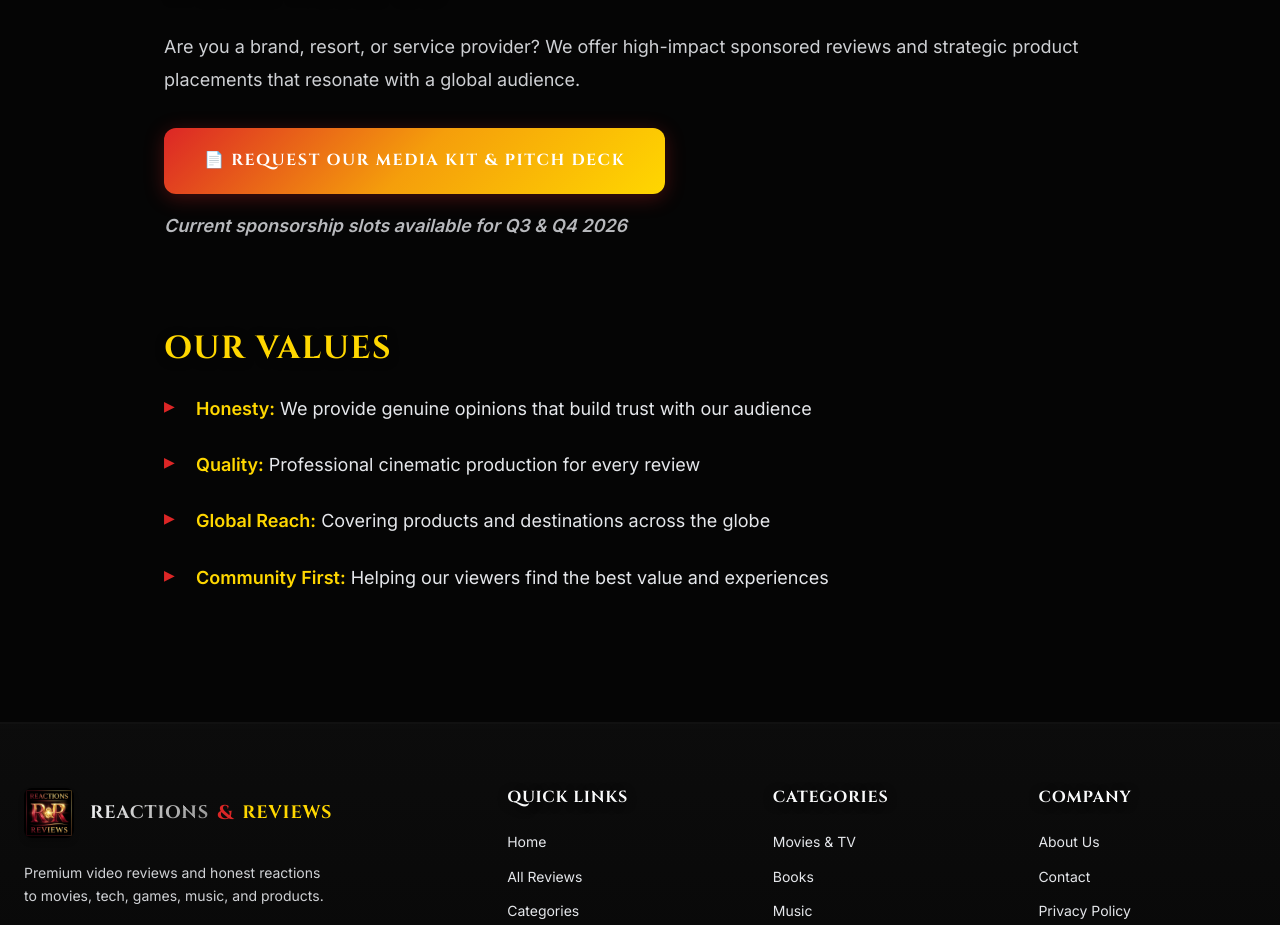
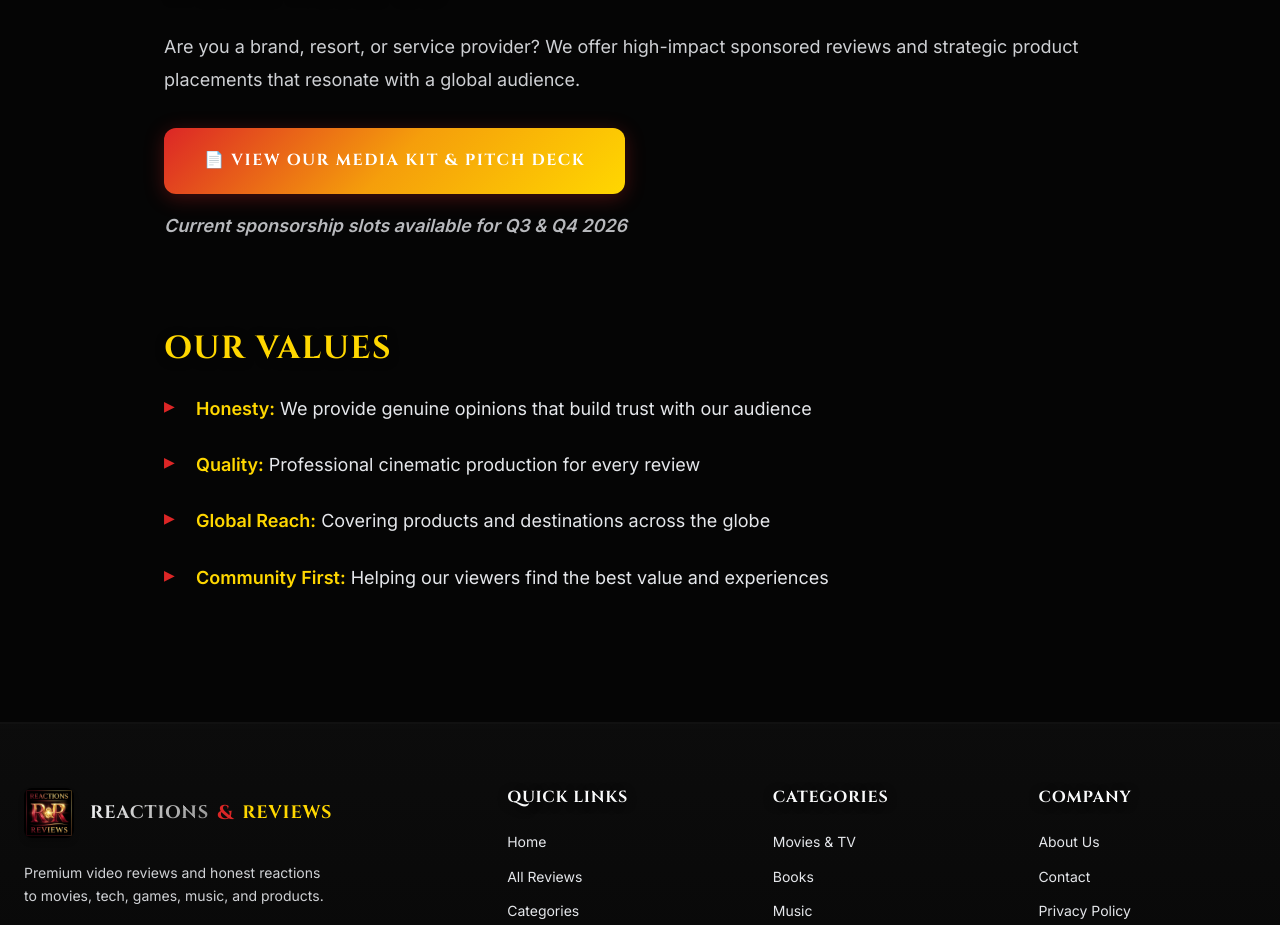
Before and after one commit to joejackson80-dot/reactionsandreviews, a Next.js app: page /about in a window 1280 px wide. Shown: the part 2191-3116 px from the top of the page. Built offline with nearby package versions, Linux system fonts and the light colour scheme; no server answers; the database is empty.

Commit message:
Link About page to new interactive Media Kit

```diff
--- a/src/app/about/page.tsx
+++ b/src/app/about/page.tsx
@@ -1,3 +1,4 @@
+import Link from 'next/link';
 import Navigation from '@/components/Navigation';
 import Footer from '@/components/Footer';
 import styles from './about.module.css';
@@ -109,9 +110,9 @@ export default function AboutPage() {
                                 strategic product placements that resonate with a global audience.
                             </p>
                             <div className={styles.sponsorCta}>
-                                <a href="/contact" className={styles.mediaKitBtn}>
-                                    📄 Request Our Media Kit & Pitch Deck
-                                </a>
+                                <Link href="/media-kit" className={styles.mediaKitBtn}>
+                                    📄 View Our Media Kit & Pitch Deck
+                                </Link>
                                 <p className={styles.ctaSubtitle}>Current sponsorship slots available for Q3 & Q4 2026</p>
                             </div>
                         </div>
```
